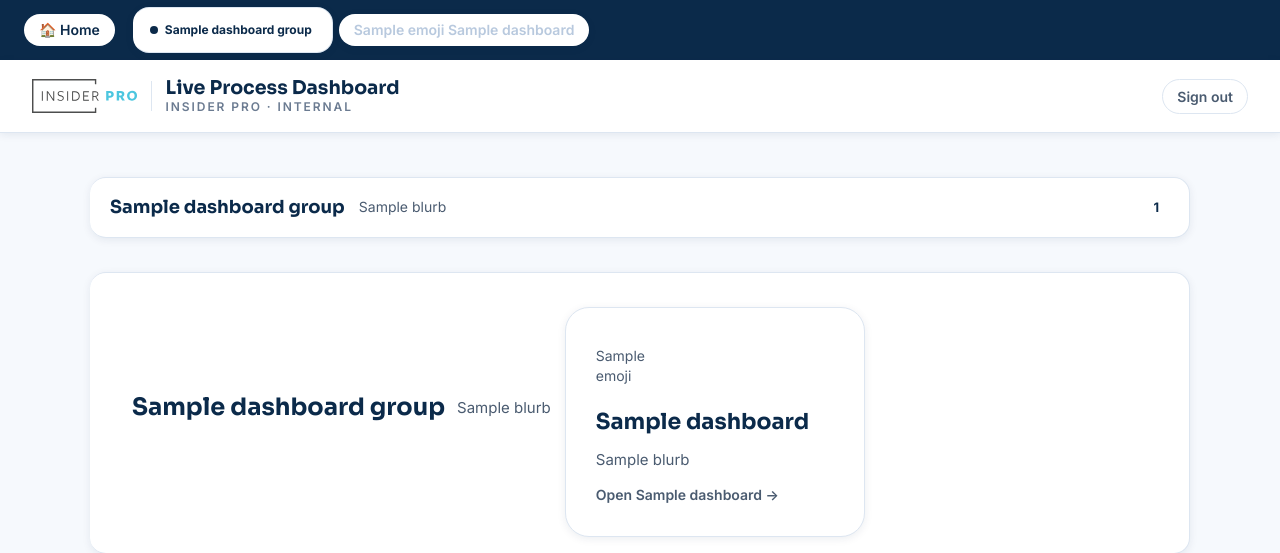
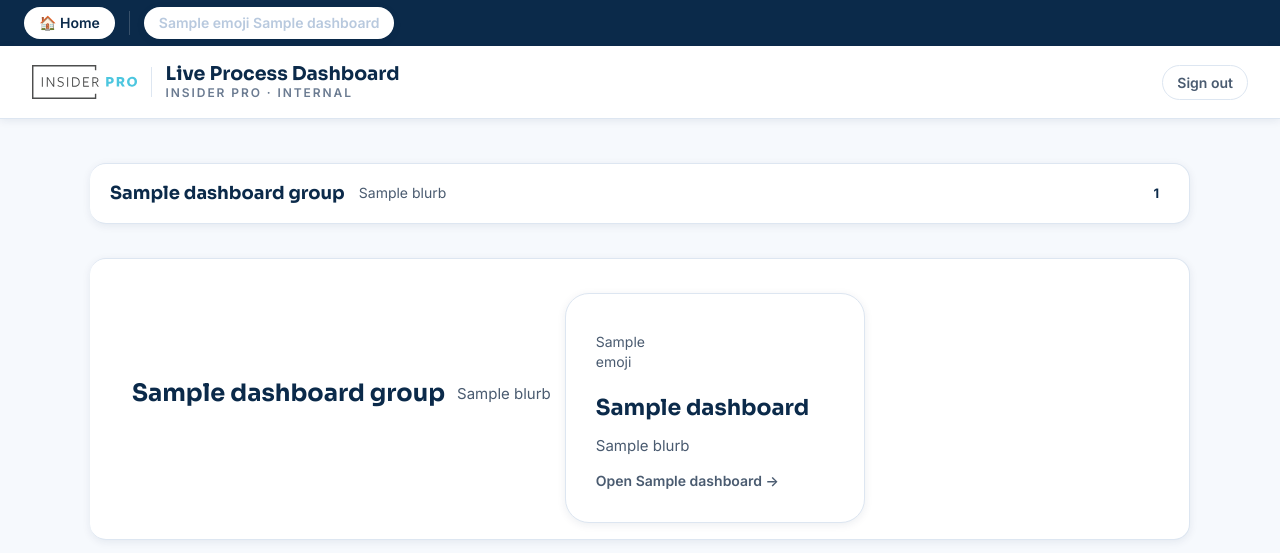
Before and after one commit to insiderpro123/abacus, a Python web app: template templates/home.html in a window 1280 px wide. Shown: the top 553 px of the page. Run offline with Jinja, Linux system fonts and the light colour scheme; the template is opened without the code that fills it: most values are stand-ins (such as "Sample title", 1, 10 or a date in 2020).

Commit message:
Nav: take the Marketing and Process labels off the strip
The tabs keep their group colours (Marketing orange, Process green), with a
thin rule between the groups instead of the words.

Co-Authored-By: Claude Opus 5.5 <noreply@anthropic.com>

```diff
--- a/templates/_nav.html
+++ b/templates/_nav.html
@@ -1,14 +1,15 @@
 {# The strip across the very top of every page: Home, then each group of dashboards in
    dashboards.py (injected as `dashboard_groups` by app.py), Marketing first, then
-   Process. Each group's tabs carry its colour, Marketing orange and Process green, the
-   colours the Sprint Retro and Meeting Notes already use for those categories. Include
+   Process, with a thin rule before each group and no group label. Each group's tabs
+   carry its colour, Marketing orange and Process green, the colours the Sprint Retro and
+   Meeting Notes already use for those categories. Include
    with {% set nav_active = "home" %}  or a dashboard's key first. Styles are inline and
    self-contained because the pages carry different stylesheets. #}
 <nav class="ip-nav" aria-label="Insider Pro dashboards">
   <a href="/" class="ip-nav-tab{% if nav_active == 'home' %} is-on{% endif %}"
      {% if nav_active == 'home' %}aria-current="page"{% endif %}>🏠 Home</a>
   {% for g in dashboard_groups %}
-  <span class="ip-nav-group g-{{ g.key }}">{{ g.title }}</span>
+  <span class="ip-nav-sep" aria-hidden="true"></span>
   {% for d in g.dashboards %}
   <a href="{{ d.url }}" class="ip-nav-tab g-{{ g.key }}{% if nav_active == d.key %} is-on{% endif %}"
      title="{{ g.title }}: {{ d.title }}"
@@ -28,15 +29,11 @@
   .ip-nav-tab:hover{color:#fff;background:rgba(255,255,255,.1)}
   .ip-nav-tab.is-on{color:#0B2A4A;background:#fff}
 
-  /* The groups (20 Oct 2026). A small coloured label opens each one, after a thin rule;
-     its tabs are tinted in its colour, and the open one is filled with a darker shade
-     so white text on it stays readable (4.8:1 orange, 5.3:1 green). */
-  .ip-nav-group{flex:none;display:inline-flex;align-items:center;gap:7px;white-space:nowrap;
-    margin-left:12px;padding-left:16px;border-left:1px solid rgba(255,255,255,.18);
-    font-size:12px;font-weight:700;line-height:1}
-  .ip-nav-group::before{content:"";width:8px;height:8px;border-radius:50%;background:currentColor}
-  .ip-nav-group.g-marketing{color:#eb6834}
-  .ip-nav-group.g-process{color:#1baf7a}
+  /* The groups (20 Oct 2026). A thin rule opens each one (no label: the user had the
+     words "Marketing" and "Process" taken off the strip); its tabs are tinted in its
+     colour, and the open one is filled with a darker shade so white text on it stays
+     readable (4.8:1 orange, 5.3:1 green). */
+  .ip-nav-sep{flex:none;align-self:stretch;width:1px;margin:4px 8px;background:rgba(255,255,255,.18)}
   .ip-nav-tab.g-marketing{color:#F79A6E;background:rgba(235,104,52,.14);border-color:rgba(235,104,52,.45)}
   .ip-nav-tab.g-marketing:hover{color:#fff;background:rgba(235,104,52,.3)}
   .ip-nav-tab.g-marketing.is-on{color:#fff;background:#C24E1B;border-color:#C24E1B}
@@ -45,7 +42,7 @@
   .ip-nav-tab.g-process.is-on{color:#fff;background:#0E7A55;border-color:#0E7A55}
 
   @media (max-width:640px){.ip-nav{padding:7px 12px}.ip-nav-tab{padding:8px 11px}
-    .ip-nav-group{margin-left:6px;padding-left:10px}}
+    .ip-nav-sep{margin:4px 4px}}
   @media print{.ip-nav{display:none}}
   /* Switching pages: the strip and the white bar under it hold still while only the page
      below cross-fades (Chrome/Edge; other browsers just switch as before). */
```
